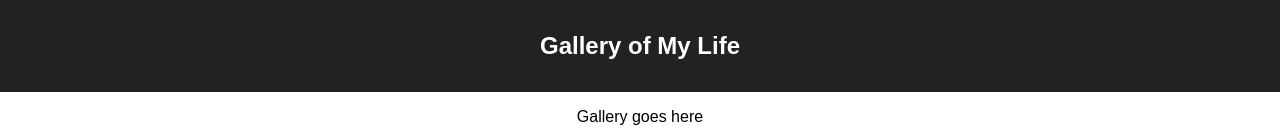
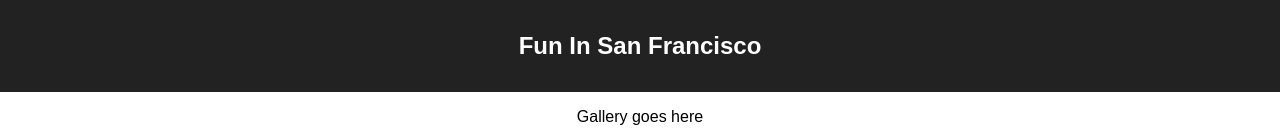
Before and after one commit to Alexlloydwhite/react-photo-gallery, a React (Create React App) app: page / in a window 1280 px wide. Shown: the top 140 px of the page. Built offline with nearby package versions, Linux system fonts and the light colour scheme; no server answers.

Commit message:
created header component

```diff
--- a/src/components/App/App.jsx
+++ b/src/components/App/App.jsx
@@ -1,6 +1,7 @@
 import React from 'react';
 import './App.css';
 import axios from 'axios';
+import Header from '../Header/Header'
 
 function App() {
 
@@ -10,14 +11,14 @@ function App() {
       })
         .then( response => {
           console.log('response from server!', response);
-
+        })
+        .catch( error => {
+          console.log('error getting response from server..', error);
         })
 
       return (
       <div className="App">
-        <header className="App-header">
-          <h1 className="App-title">Gallery of My Life</h1>
-        </header>
+        <Header />
         <p>Gallery goes here</p>
         <img src="images/goat_small.jpg"/>
       </div>
--- /dev/null
+++ b/src/components/Header/Header.jsx
@@ -0,0 +1,9 @@
+function Header() {
+    return (
+        <header className="App-header">
+            <h1 className="App-title">Fun In San Francisco</h1>
+        </header>
+    )
+}
+
+export default Header;
```
